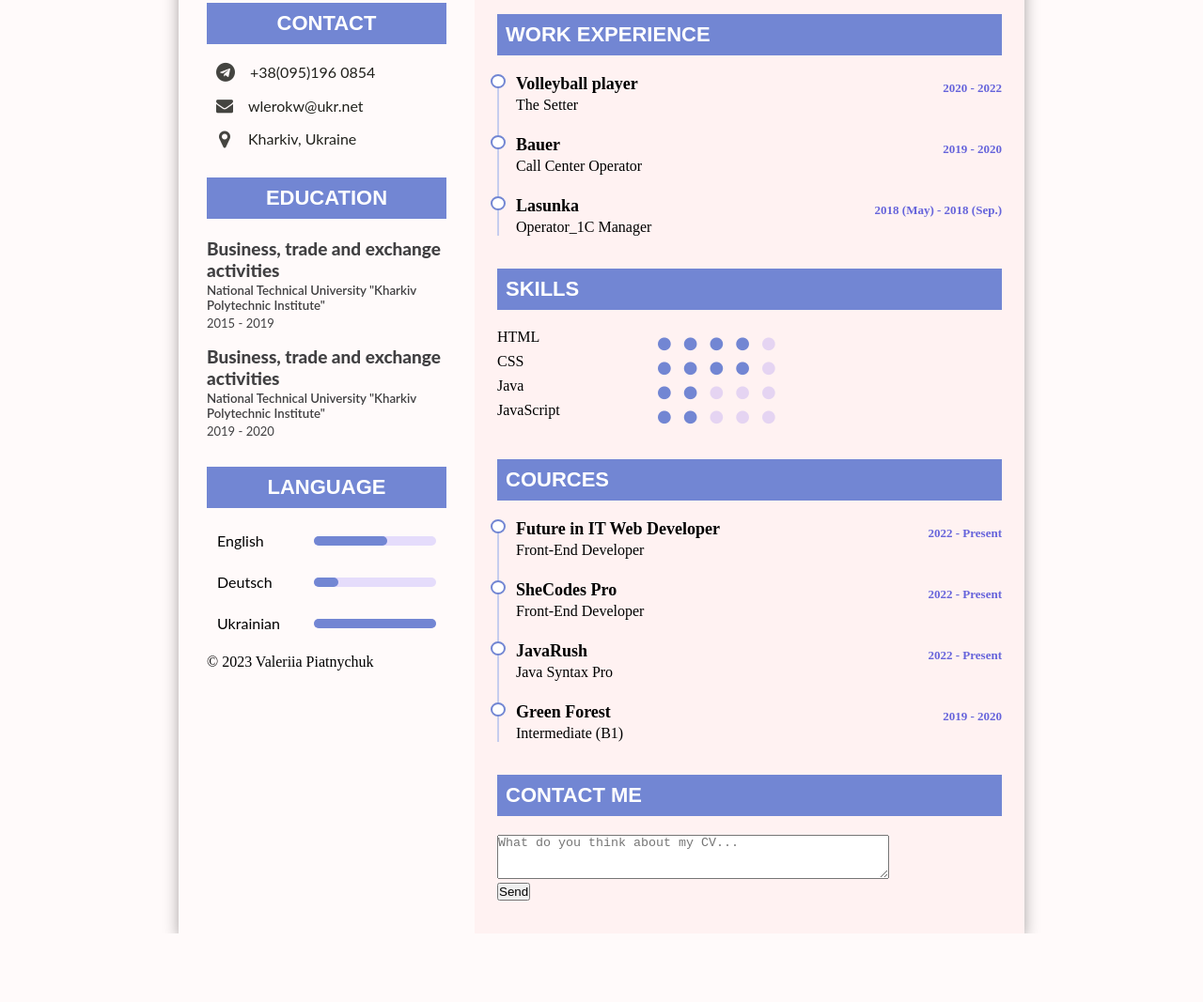
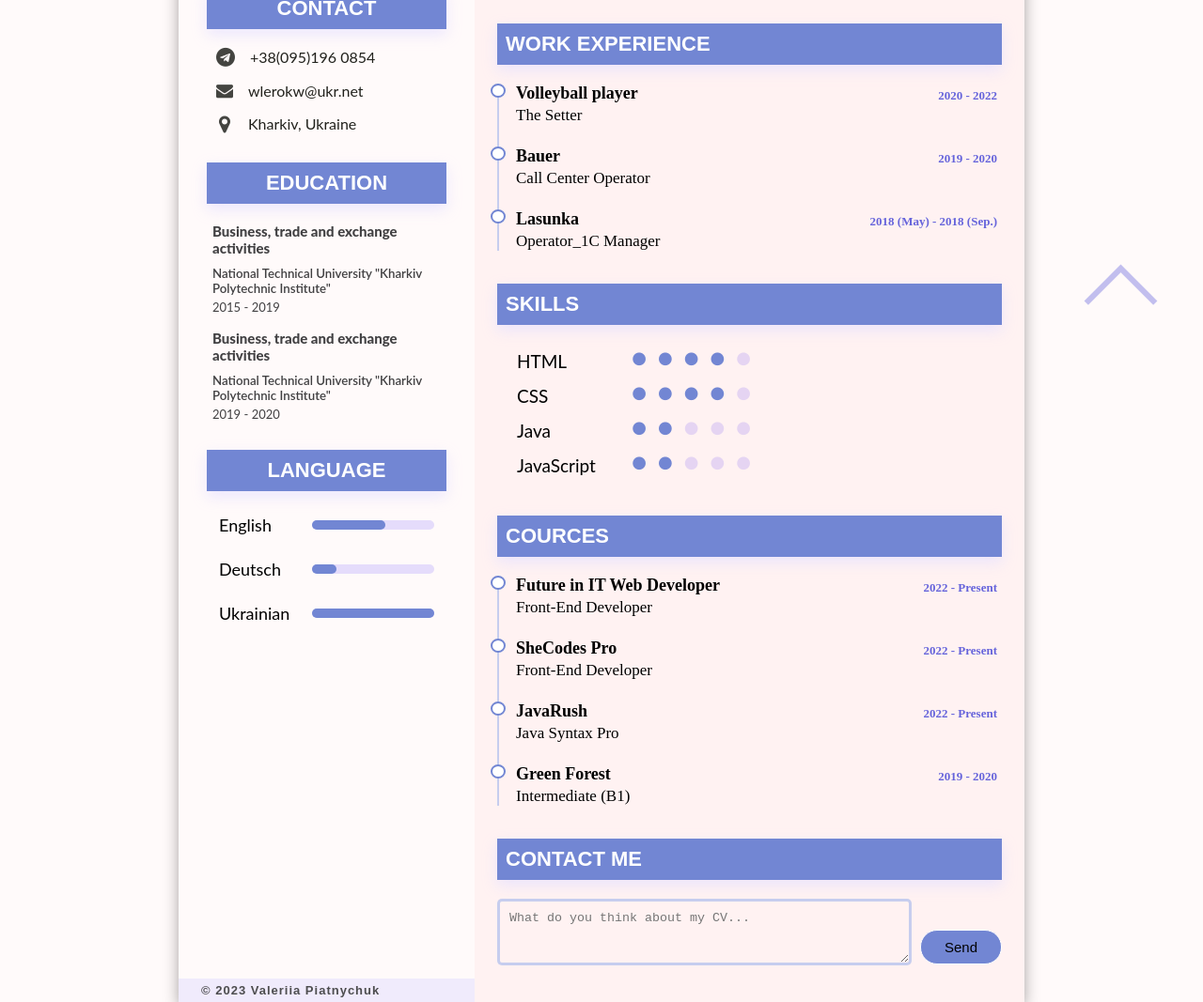
Before and after one commit to leronda/rsume, a plain HTML site: page index.html in a window 1280 px wide. Shown: the part 452-1519 px from the top of the page at 94% size. Before the commit the page ends 1446 px from the top, so only its background shows below. Drawn offline with nearby package versions, Linux system fonts and the light colour scheme.

Commit message:
Add files via upload

```diff
--- a/style.css
+++ b/style.css
@@ -1,3 +1,5 @@
+@import url("https://fonts.googleapis.com/css2?family=Open+Sans:ital,wght@0,300;0,400;0,500;0,600;0,700;0,800;1,300;1,400;1,500;1,600;1,700;1,800&display=swap");
+
 * {
   margin: 0;
   padding: 0;
@@ -17,6 +19,7 @@
   height: 100%;
   margin: 0 auto;
   box-shadow: rgb(0 0 0 / 35%) 0px 5px 15px;
+  position: relative;
 }
 .navbar-fixed {
   width: 900px;
@@ -29,6 +32,7 @@
   background-color: rgb(229, 224, 255, 0.548);
   position: fixed;
   z-index: 1049;
+  box-shadow: 1px 4px 19px 0px rgb(40, 0, 249, 0.05);
 }
 ul {
   list-style-type: none;
@@ -37,13 +41,20 @@
   float: left;
   display: block;
   text-align: center;
-        padding: 14px 20px;
+  padding: 15px 25px;
   font-size: 17px;
+  border-left: 1px solid white;
 }
 .menu-container li a {
   text-decoration: none;
   color: rebeccapurple;
   font-family: "Open Sans", sans-serif;
+}
+.menu-container li a:hover {
+  color: rebeccapurple;
+  font-weight: bold;
+  cursor: pointer;
+  box-shadow: #414042;
 }
 .left-box {
   width: 35%;
@@ -54,37 +65,39 @@
   width: 65%;
   height: 100%;
   background-color: rgb(255, 242, 242);
-        padding: 75px 24px 0 24px;
+  padding: 70px 24px 0 24px;
 }
 .profile img {
   width: 100%;
   border-radius: 20%;
-        margin-top: 52px;
-        margin-bottom: 38px;
+  margin-top: 47px;
+  margin-bottom: 27px;
   border: 15px solid white;
-        box-shadow: rgb(149 157 165 / 20%) 0px 8px 24px;
+  box-shadow: rgb(102 100 219 / 18%) 0px 8px 24px;
 }
 .right-box .name {
   padding: 0px 5px;
 }
 .right-box .name .firstname {
   font-family: "Open Sans", sans-serif;
-        font-size: 70px;
+  font-size: 62px;
   color: #4d4d4f;
 }
 .right-box .name .lastname {
-        font-size: 64px;
+  font-size: 56px;
   font-weight: 400;
   letter-spacing: 8px;
   margin-top: -13px;
   font-family: "Open Sans", sans-serif;
   color: #4d4d4f;
+  padding-left: 1px;
 }
 .position {
   font-family: "Open Sans", sans-serif;
   letter-spacing: 5px;
   margin-top: 8px;
   font-size: 19px;
+  padding-left: 5px;
 }
 .resume-main .right-box > div {
   margin-bottom: 35px;
@@ -97,14 +110,16 @@
   background-color: rgb(114, 134, 211);
   color: white;
   margin: 20px 0;
+  box-shadow: 0px 6px 15px 0px rgb(229 224 255 / 75%);
 }
 .text-center {
   text-align: center;
 }
 .right-box .right-heading .p1 {
-        font-size: 16px;
+  font-size: 17px;
   text-align: justify;
-        line-height: 18px;
+  line-height: 23px;
+  font-family: "Lato", sans-serif;
 }
 .right-box .experience-grp li {
   position: relative;
@@ -118,6 +133,7 @@
 }
 .right-box .experience-grp li .sub_title {
   margin: 3px 0;
+  font-size: 17px;
 }
 .right-box .experience-grp li::before {
   content: "";
@@ -135,8 +151,8 @@
 }
 .right-box .experience-grp li .item-grp .timeline {
   position: absolute;
-        top: 7px;
-        right: 0;
+  top: 5px;
+  right: 5px;
   font-size: 13px;
   color: rgb(102 100 219);
   font-weight: 900;
@@ -150,17 +166,17 @@
   margin-top: 8px;
 }
 .skills .left-skills {
-        width: 30%;
+  width: 25%;
   float: left;
 }
 .clearfix {
   clear: both;
 }
-      .p25 {
+.p-skills {
   color: black;
-        margin: 7px 30px;
+  margin: 7px 21px;
   font-size: 19px;
-        text-align: center;
+  font-family: "Lato", sans-serif;
 }
 .fa {
   display: inline-block;
@@ -200,14 +216,15 @@
 .education-container .course {
   margin-bottom: 16px;
   color: #414042;
+  padding-left: 6px;
 }
 .education-container .education-title {
-        font-size: 19px;
+  font-size: 15px;
   font-weight: 800;
-        margin-bottom: 2px;
+  margin-bottom: 10px;
 }
 .education-container .college-name {
-        margin-bottom: 3px;
+  margin-bottom: 4px;
   font-weight: 600;
 }
 .education-container .education-date {
@@ -219,7 +236,7 @@
   align-items: center;
   margin-bottom: 23px;
   font-family: "Lato", sans-serif;
-        padding: 0px 11px 0px 11px;
+  padding: 0px 13px 0px 13px;
   margin-top: 25px;
 }
 .language-container .language-grp .right-lang .layer-outer {
@@ -233,3 +250,70 @@
   height: 100%;
   border-radius: inherit;
 }
+.p-language {
+  font-family: "Lato", sans-serif;
+  font-size: 18px;
+}
+.contact-form form {
+  display: flex;
+  flex-direction: row;
+  justify-content: space-between;
+  align-items: flex-end;
+}
+.contact-form .btn-form {
+  padding-bottom: 5px;
+}
+.contact-form textarea {
+  border-radius: 5px;
+  padding: 10px;
+  background: rgb(255, 242, 242, 0.35);
+  border: 3px solid rgb(142, 167, 233, 0.5);
+  outline: none;
+}
+.contact-form textarea:focus {
+  border: 2px solid rgb(114, 134, 211);
+  box-shadow: 0px 0px 11px 0px rgb(114 134 211);
+}
+.contact-form .btn-form button {
+  padding: 9px 25px;
+  border-radius: 18px;
+  border: 1px solid white;
+  background-color: rgb(114, 134, 211);
+  font-size: 15px;
+  cursor: pointer;
+}
+.contact-form .btn-form button:hover {
+  color: #fff;
+  font-weight: 600;
+  transform: scale(1.2);
+}
+.container .resume-main .footer {
+  position: absolute;
+  bottom: 0;
+  left: 0;
+  width: 35%;
+  background-color: rgb(229, 224, 255, 0.56);
+}
+.container .resume-main .footer p {
+  padding: 5px 24px;
+  font-size: 13px;
+  font-family: "Public Sans", sans-serif;
+  font-weight: 600;
+  color: #4d4d4f;
+  letter-spacing: 1px;
+}
+.up {
+  width: 55px;
+  height: 55px;
+  border-top: 6px solid rgb(102 100 219 / 40%);
+  border-right: 6px solid rgb(102 100 219 / 40%);
+  margin-right: 60px;
+  transform: rotate(-45deg);
+  position: fixed;
+  bottom: 0;
+  right: 0;
+}
+.up:hover {
+  border-top: 6px solid rgb(102 100 219);
+  border-right: 6px solid rgb(102 100 219);
+}
```
Lines whose indentation alone changed are shown as unchanged.
